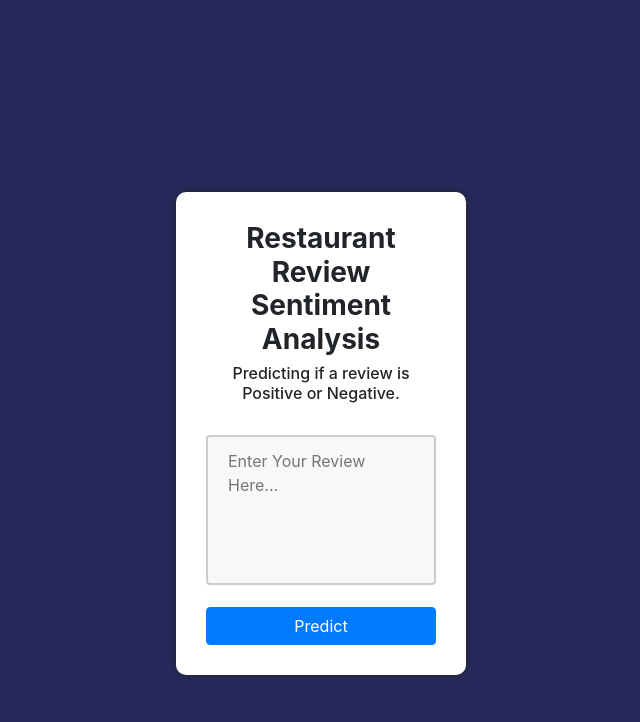
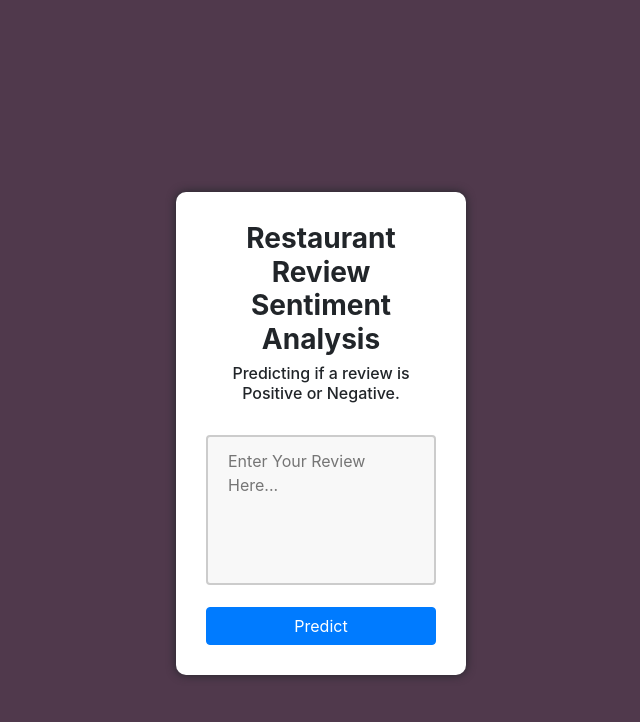
Before and after one commit to parthshah28/Restaurant_review_analysis, a Flask app: page / in a window 1280 px wide. Shown: the top 722 px of the page, without its empty margins (319-959 px from the left). Run offline with Flask 2, Linux system fonts and the light colour scheme; parts of the project's set-up code (start-up, migrations or seed data) failed here and were passed over; some libraries are stand-ins or nearby versions.

Commit message:
Update formc.css

```diff
--- a/static/css/formc.css
+++ b/static/css/formc.css
@@ -1,6 +1,6 @@
 
 body{
-	background: #27295d;
+	background: #50394c;
 	padding-top: 15%;
 
 }
```
